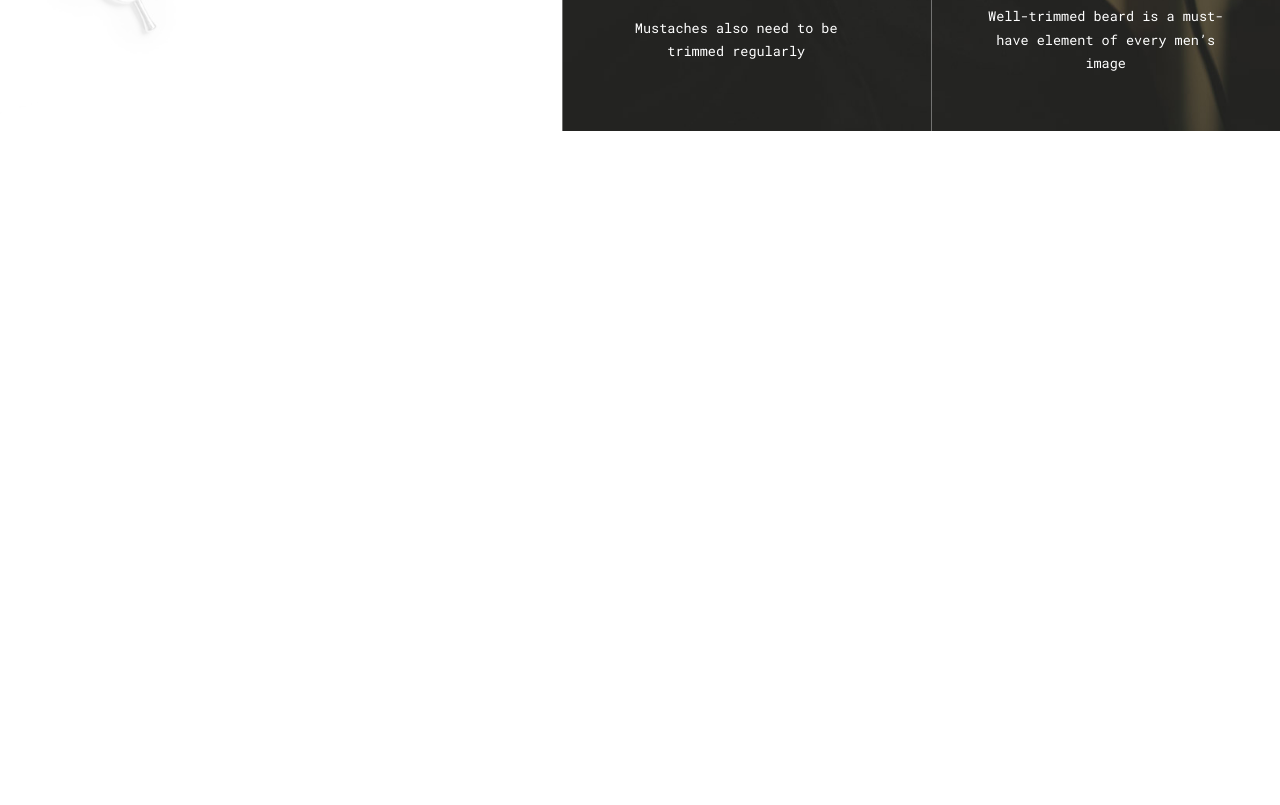
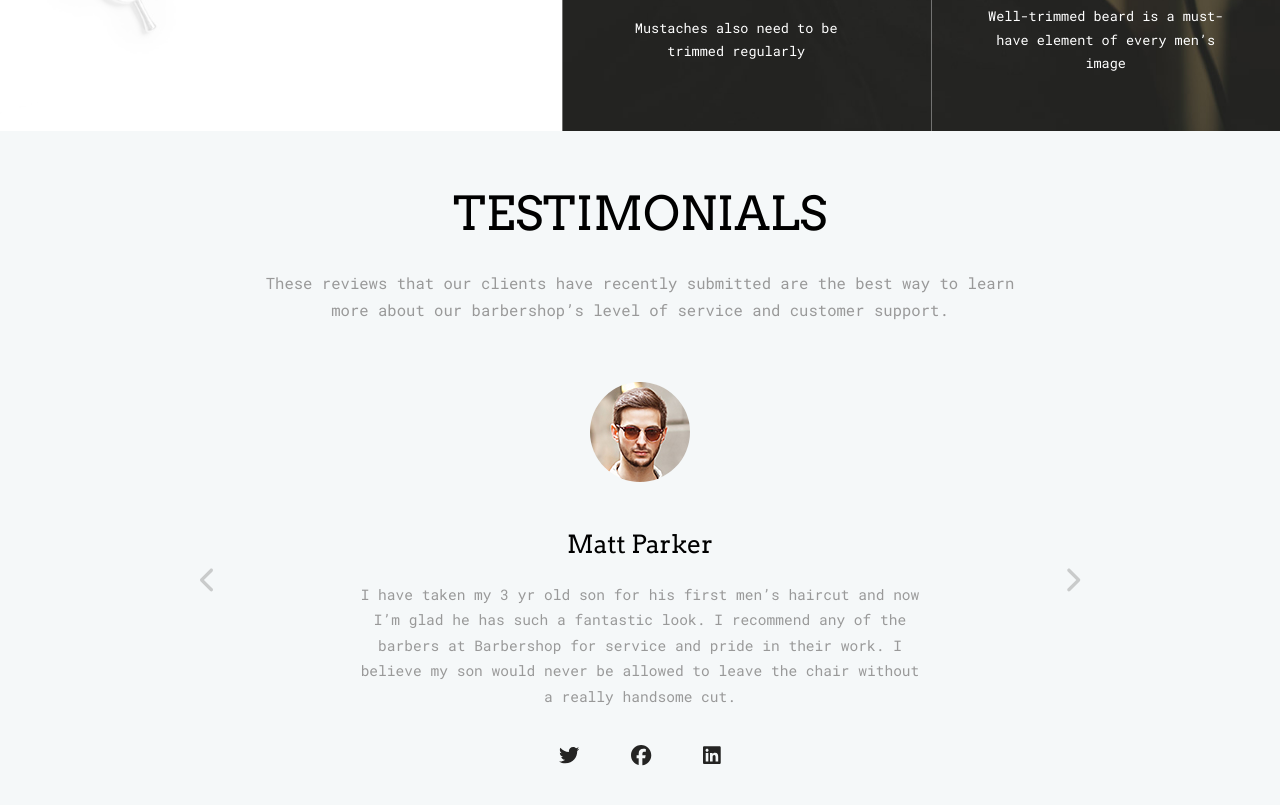
Before and after one commit to Moe-Zoubi/Aegise-barbershop, a React (Create React App) app: page /home in a window 1280 px wide. Shown: the part 1800-2605 px from the top of the page. Before the commit the page ends 1931 px from the top, so only its background shows below. Built offline with nearby package versions, Linux system fonts and the light colour scheme.

Commit message:
added testimony banner

```diff
--- a/src/App.css
+++ b/src/App.css
@@ -1,3 +1,7 @@
+html,body{
+  overflow-x: hidden;
+}
+
 html{
   margin: 0;
   font-size: 65%;
@@ -66,6 +70,7 @@ h2{
 p{
   font-size: 1.5rem;
 }
+
 
 
 @media screen and (max-width:450px){
--- /dev/null
+++ b/src/components/TestimonyBanner.jsx
@@ -0,0 +1,70 @@
+import Reviews from "../data/Reviews"
+import {FontAwesomeIcon} from "@fortawesome/react-fontawesome"
+import {faChevronLeft, faChevronRight } from "@fortawesome/free-solid-svg-icons";
+import { useState } from "react";
+import { faFacebook, faLinkedin, faTwitter } from "@fortawesome/free-brands-svg-icons";
+
+
+const TestimonyBanner = () => {
+
+    const [counter, setCounter] = useState(0);
+
+
+    function slider(direction){
+        if(direction === "left"){
+            if(counter === 0){
+                setCounter(Reviews.length - 1);
+            }else{
+                setCounter(counter - 1);
+            }
+        }else{
+            if(counter === Reviews.length - 1){
+                setCounter(0);
+            }else{
+                setCounter(counter + 1);
+            }
+        }
+    }
+
+
+    console.log(counter)
+    return(
+        <div className="testimony-banner gray-blue-bg">
+            <div className="testimony-intro">
+                <h2>TESTIMONIALS</h2>
+                <p>
+                These reviews that our clients have recently submitted are the best way to learn more about our barbershop’s
+                level of service and customer support.
+                </p>
+            </div>
+            <div className="testimony-carousel">
+                {Reviews.map((review) => {
+                    return(
+                        <div className="slide" key={review.id} style={{transform: `translate(-${counter * 100}%)`}}>
+                            <div className="slide-arrow">
+                                <FontAwesomeIcon icon={faChevronLeft} onClick={() => slider("left")} />
+                            </div>
+                            <div className={counter === review.id - 1 ? "review-item review-animation" : "review-item"}>
+                                <img src={review.img} alt="a person" />
+                                <h3>{review.name}</h3>
+                                <p>{review.review}</p>
+                                <ul className="social-links">
+                                    <li><FontAwesomeIcon icon={faTwitter} size="xl" /></li>
+                                    <li><FontAwesomeIcon icon={faFacebook} size="xl" /></li>
+                                    <li><FontAwesomeIcon icon={faLinkedin} size="xl" /></li>
+                                </ul>
+                            </div>
+                            <div className="slide-arrow">
+                                <FontAwesomeIcon icon={faChevronRight} onClick={() => slider("right")} />
+                            </div>
+                        </div>
+                    )
+                })}
+            </div>
+        </div>
+    )
+}
+
+
+
+export default TestimonyBanner;
--- a/src/data/Reviews.js
+++ b/src/data/Reviews.js
@@ -8,36 +8,42 @@ import review6 from "../assets/testimonies/review-6.jpg"
 
 const Reviews = [
     {
+        id: 1,
         name:"Matt Parker",
         review: "I have taken my 3 yr old son for his first men’s haircut and now I’m glad he has such a fantastic look. I recommend any of the barbers at Barbershop for service and pride in their work. I believe my son would never be allowed to leave the chair without a really handsome cut.",
         rating: 5,
         img: review1
     },
     {
+        id: 2,
         name:"John Miller",
         review: "These guys know what they are doing, give solid advice, and cut like pros. I’ll surely visit Barbershop again.",
         rating: 4,
         img: review2
     },
     {
+        id: 3,
         name:"Anthony Smith",
         review: "Polite, professional, charming and courteous team. The best haircut I have ever had! Simon was full of crack, was more than happy to suggest the best cut for me.",
         rating: 5,
         img: review3
     },
     {
+        id: 4,
         name:"Jim McMillan",
         review: "Down to earth friendly professional service with no pretentious nonsense which you would expect from a barber in this area. Barbers are well trained and experienced and always give a first class haircut according to your requirements and are always happy to give advice for a style that suits you.",
         rating: 5,
         img: review4
     },
     {
+        id: 5,
         name:"David Flores",
         review: "I’ve recently had my haircut with Harry, and it’s by far the best haircut I’ve ever had! It feels good knowing that I’ve found a barber who can make me look and feel my best.",
         rating: 4,
         img: review5
     },
     {
+        id: 6,
         name:"Patrick Perez",
         review: "This is without doubt the finest and best value barber shop in the city. I started going here in response to a series of really bad haircuts at shops local to where I live.",
         rating: 5,
--- a/src/pages/home/index.jsx
+++ b/src/pages/home/index.jsx
@@ -2,6 +2,7 @@ import "./style.css";
 import Hero from "../../components/Hero";
 import AboutUs from "../../components/AboutUs";
 import ServiceBanner from "../../components/ServiceBanner";
+import TestimonyBanner from "../../components/TestimonyBanner";
 
 
 
@@ -12,6 +13,7 @@ const Home = () => {
             <Hero />
             <AboutUs />
             <ServiceBanner />
+            <TestimonyBanner />
         </div>
     )
 }
--- a/src/pages/home/style.css
+++ b/src/pages/home/style.css
@@ -184,3 +184,102 @@
         width: 100% !important;
     }
 }
+
+
+/* testimonies banner */
+.testimony-banner{
+    padding: 4rem 0;
+    text-align: center;
+    display: flex;
+    flex-direction: column;
+    gap: 4rem;
+}
+
+.testimony-intro{
+    width: 60%;
+    margin: auto;
+}
+
+.testimony-carousel{
+    width: 90%;
+    margin: auto;
+    display: inline-flex;
+    flex-wrap: nowrap;
+}
+
+.slide{
+    width: 100%;
+    min-width: 100%;
+    display: flex;
+    align-items: center;
+    justify-content: space-evenly;
+}
+
+.slide-arrow{
+    font-size: 2.5rem;
+    color: rgba(135, 134, 134, 0.4);
+    transition: all 0.3s ease-in-out;
+    cursor: pointer;
+}
+
+.slide-arrow:hover{
+    color: rgb(60, 60, 60);
+}
+
+.review-item{
+    width: 50%;
+    display: flex;
+    justify-content: center;
+    align-items: center;
+    flex-direction: column;
+}
+
+.review-item img{
+    border-radius: 50%;
+    margin-bottom: 4rem;
+}
+
+.review-item > h3{
+    font-size: 2.4rem;
+}
+
+.review-item > p {
+    font-size: 1.4rem;
+}
+
+.review-item > .social-links{
+    padding: 0;
+    margin-top: 2rem;
+    width: 100%;
+    display: flex;
+    align-items: center;
+    justify-content: center;
+    gap: 5rem;
+}
+
+@keyframes fadeIn{
+    0% {opacity: 0;}
+    100%{opacity: 1;}
+}
+
+.review-animation{
+    animation: fadeIn 3s;
+}
+
+
+@media screen and (max-width:600px){
+    .testimony-intro{
+        width: 95% !important;
+    }
+    .testimony-carousel{
+        width: 100% !important;
+    }
+    .review-item{
+        width: 80% !important;
+    }
+    .review-item > h3{
+    }
+    .review-item > p {
+        font-size: 1.2rem;
+    }
+}
```
